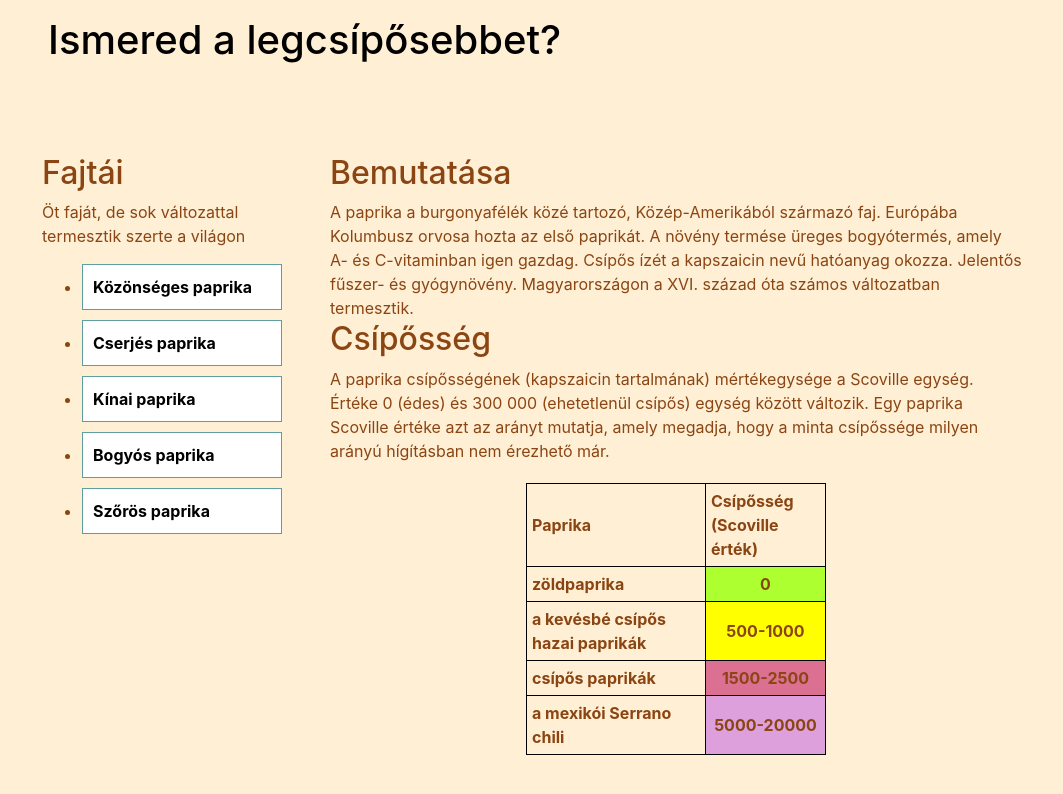
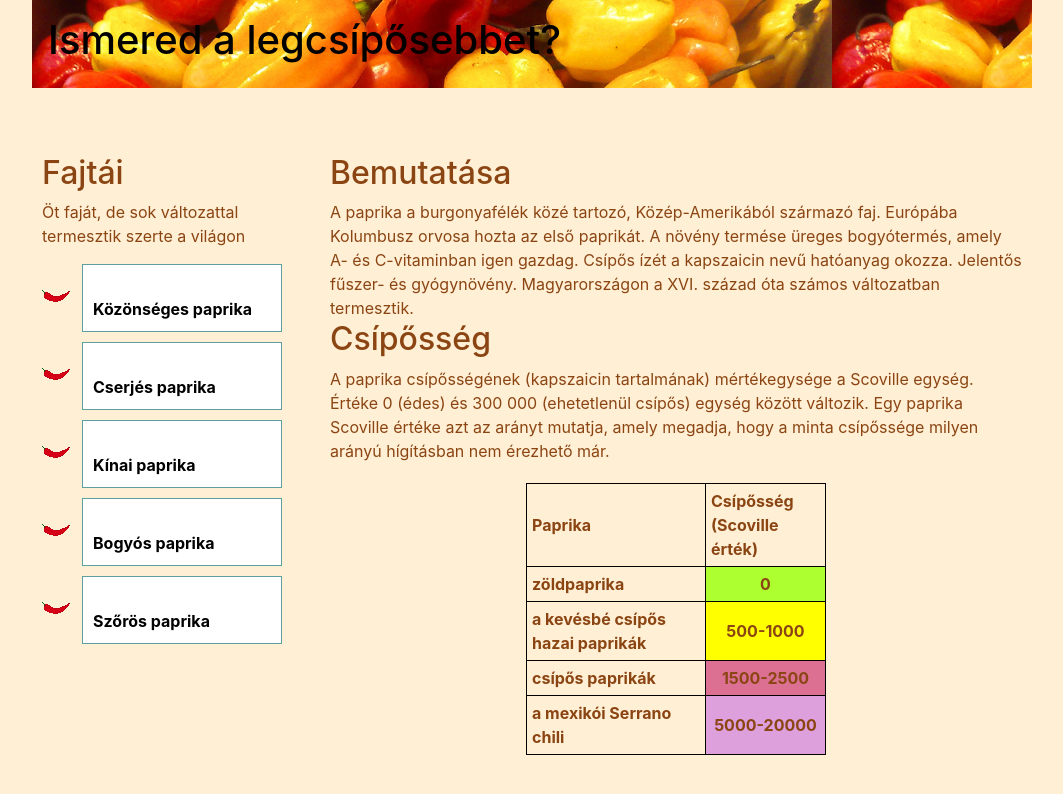
Before and after one commit to Kewkew00/paprika_html_rework, a plain HTML site: page index.html in a window 1280 px wide. Shown: the whole page, without its empty margins (108-1171 px from the left). Drawn offline with nearby package versions, Linux system fonts and the light colour scheme.

Commit message:
Update style.css

```diff
--- a/style.css
+++ b/style.css
@@ -6,7 +6,7 @@ body {
 }
 
 #fejlec {
-    background-image: url("../képek/sok.png");
+    background-image: url("sok.png");
     background-size: auto;
     padding: 1rem;
 }
@@ -39,7 +39,7 @@ body {
 
 
 #menu ul li {
-    list-style-image: url("../képek/MicrosoftTeams-image.png");
+    list-style-image: url("MicrosoftTeams-image.png");
     background-color: white;
     border: 1px solid cadetblue;
     padding: 10px;
```
